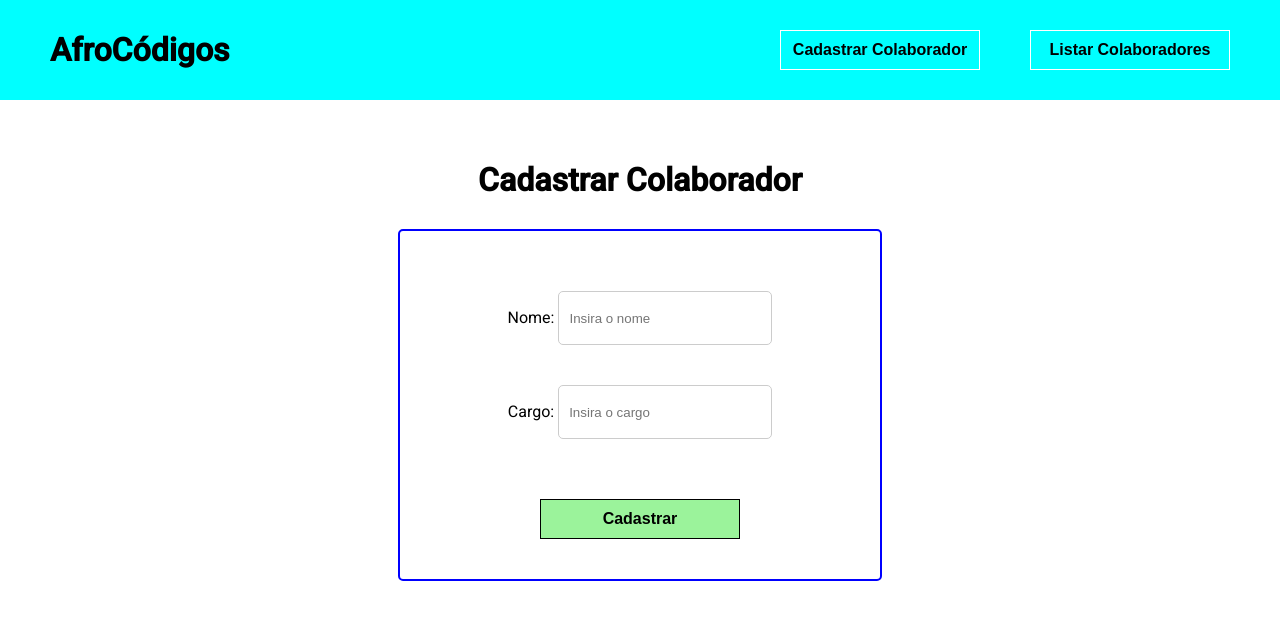
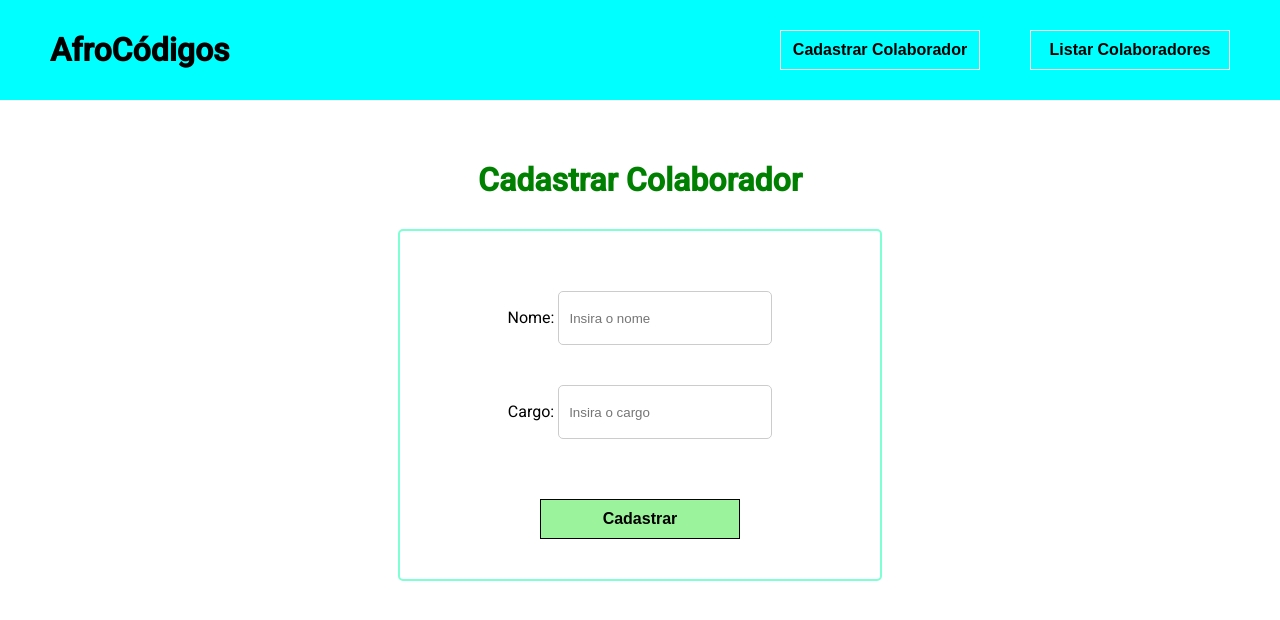
Before and after one commit to vanilo-ferreira/projeto-afrocodigos, an Angular app: page /collaborators/register in a window 1280 px wide. Shown: the top 620 px of the page. Built offline with nearby package versions, Linux system fonts and the light colour scheme.

Commit message:
style: Alterar a cor dos botão do CreateCollaboratorsComponent

```diff
--- a/src/app/create-collaborators/create-collaborators.component.css
+++ b/src/app/create-collaborators/create-collaborators.component.css
@@ -17,6 +17,7 @@
 
 .titulo-create-collaborator {
     margin-bottom: 30px;
+    color: green;
 }
 
 .box-form {
@@ -37,7 +38,7 @@
     width: 400px;
     height: auto;
     padding: 40px;
-    border: 2px solid blue;
+    border: 2px solid aquamarine;
     border-radius: 5px;
 }
 
```
